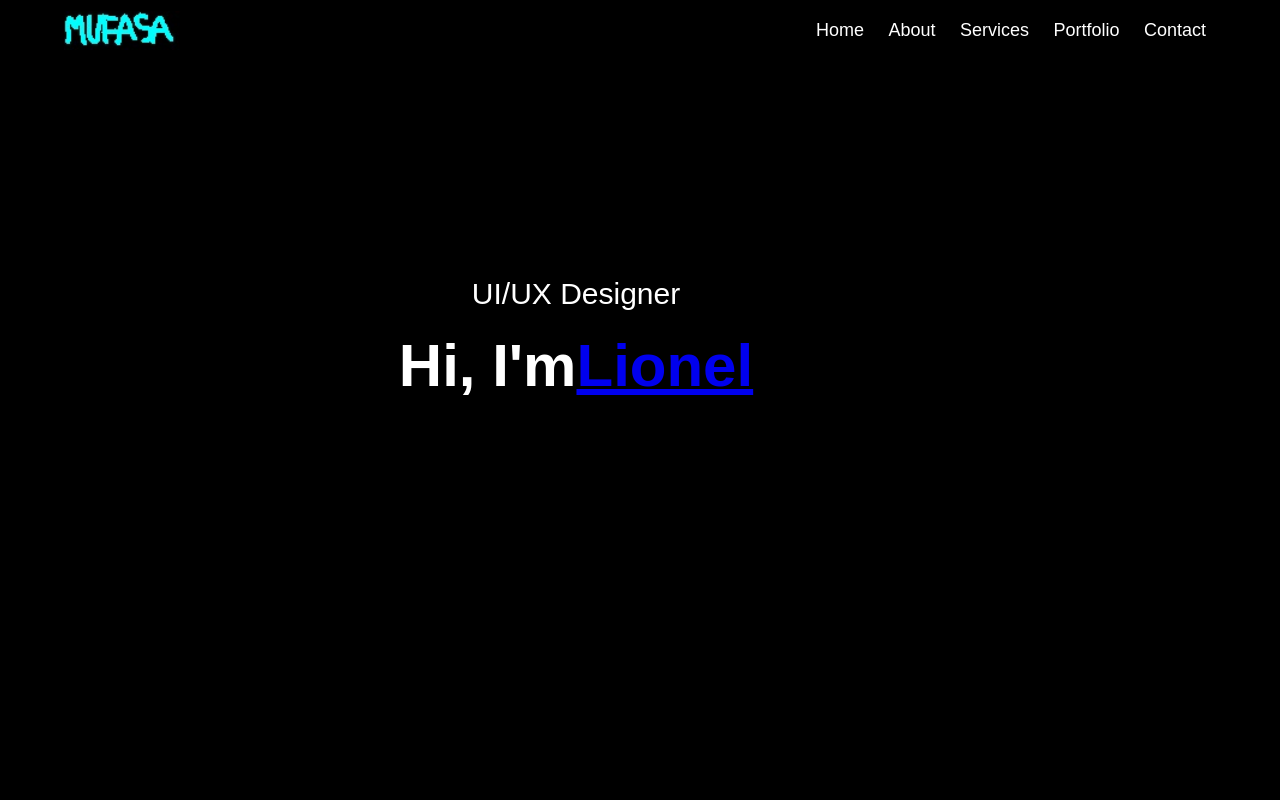
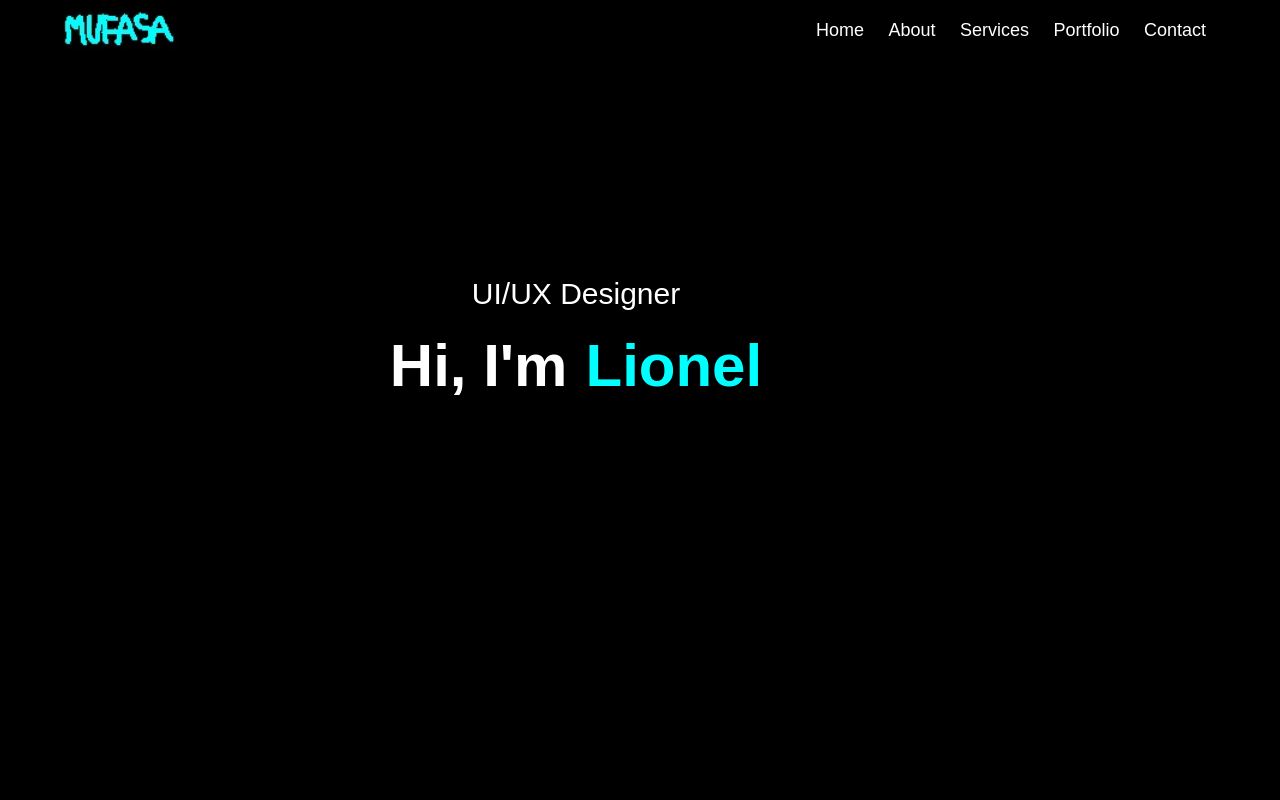
Before and after one commit to Doctor-Lionel/oiloftropsasafum, a plain HTML site: page index.html in a window 1280 px wide. Shown: the top 800 px of the page. Drawn offline with Linux system fonts and the light colour scheme.

Commit message:
Update style.css

```diff
--- a/style.css
+++ b/style.css
@@ -91,12 +91,10 @@ nav ul li a:hover::after{
     flex-direction: row;
 }
 
-.header-text h1 span{
+.header-text h1 a{
     margin-left: 0.3em;
     color: #00ffff;
-    display: flex;
-    flex-direction: row;
-
+    text-decoration: none;
 }
 
 nav svg{
```
